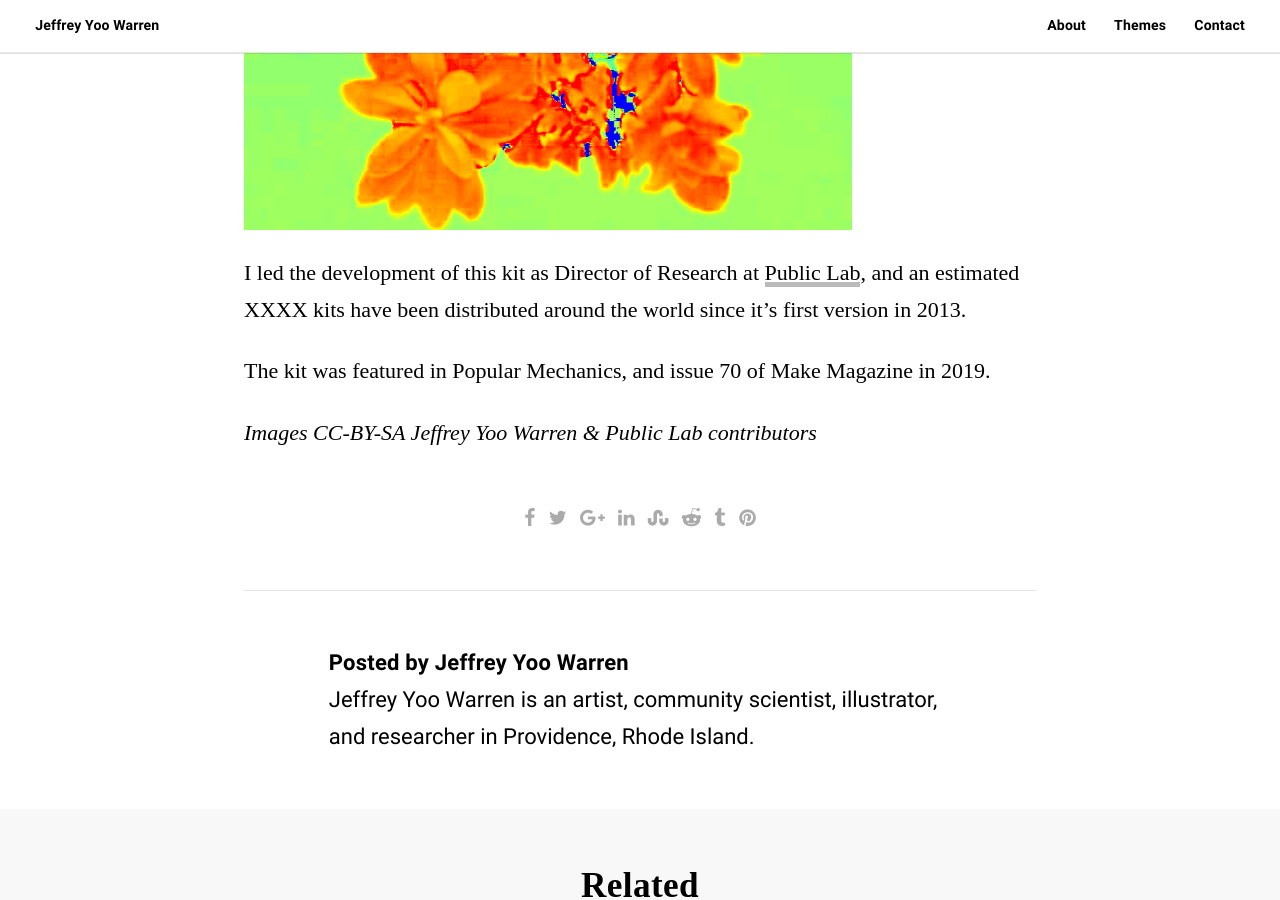
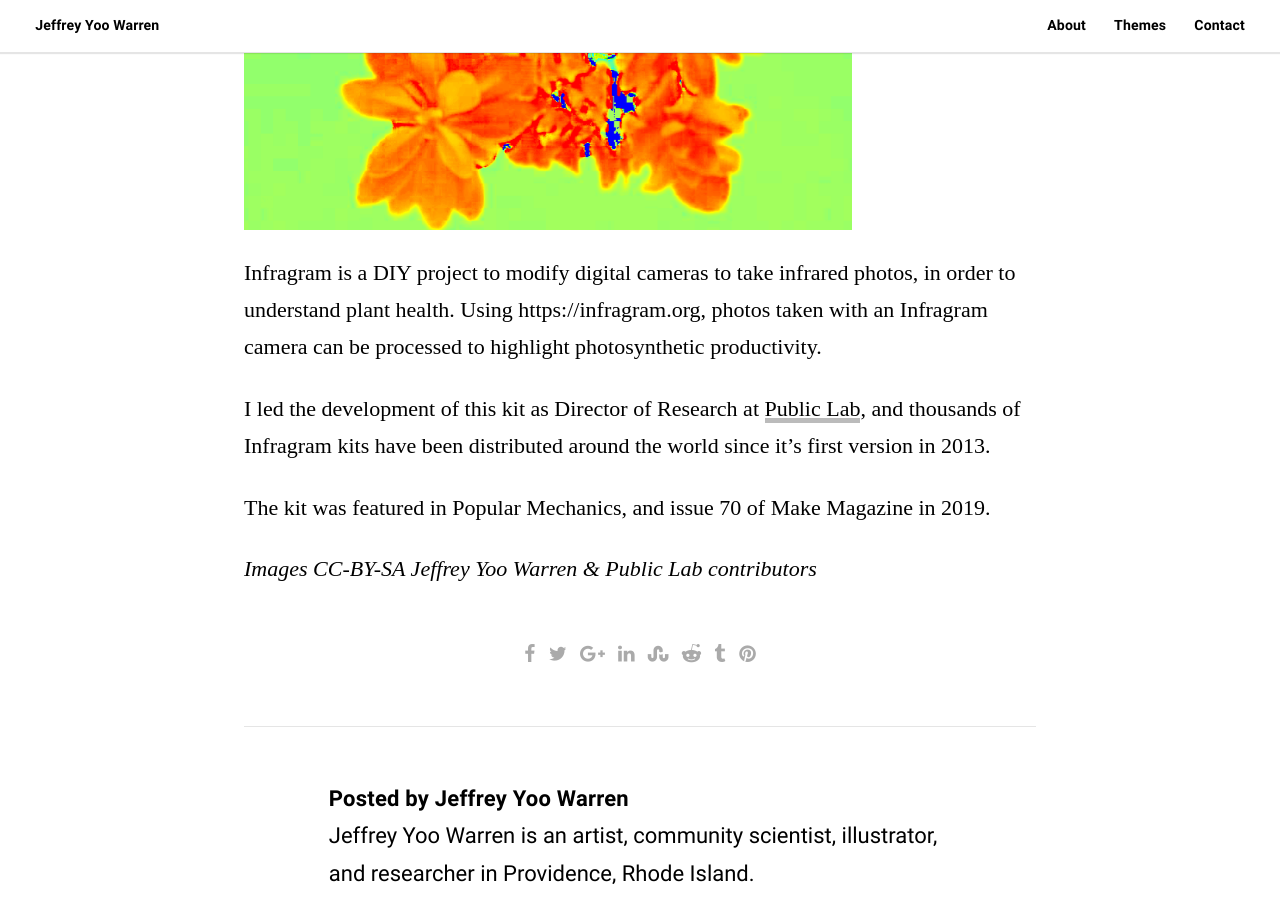
Before and after one commit to jywarren/portfolio, a Jekyll site: the page built from _posts/2019-12-01-infragram.markdown, in a window 1280 px wide and 900 px high, scrolled down 1356 px. Built offline with Jekyll 4.4.1, drawn with Linux system fonts in a browser that asks for light colours; some web fonts are replaced.

Commit message:
infragram fix

```diff
--- a/_posts/2019-12-01-infragram.markdown
+++ b/_posts/2019-12-01-infragram.markdown
@@ -11,11 +11,11 @@ tags:
   - Public Lab
 ---
 
-
-
 ![a false-color image of two small plants side by side with leaves radiating outward; in rainbow colors like a heat map](/assets/images/infragram-1.png)
 
-I led the development of this kit as Director of Research at [Public Lab](https://publiclab.org/), and an estimated XXXX kits have been distributed around the world since it's first version in 2013.
+Infragram is a DIY project to modify digital cameras to take infrared photos, in order to understand plant health. Using https://infragram.org, photos taken with an Infragram camera can be processed to highlight photosynthetic productivity.
+
+I led the development of this kit as Director of Research at [Public Lab](https://publiclab.org/), and thousands of Infragram kits have been distributed around the world since it's first version in 2013.
 
 The kit was featured in Popular Mechanics, and issue 70 of Make Magazine in 2019.
 
```
Also changed, not shown: 6 other files.
